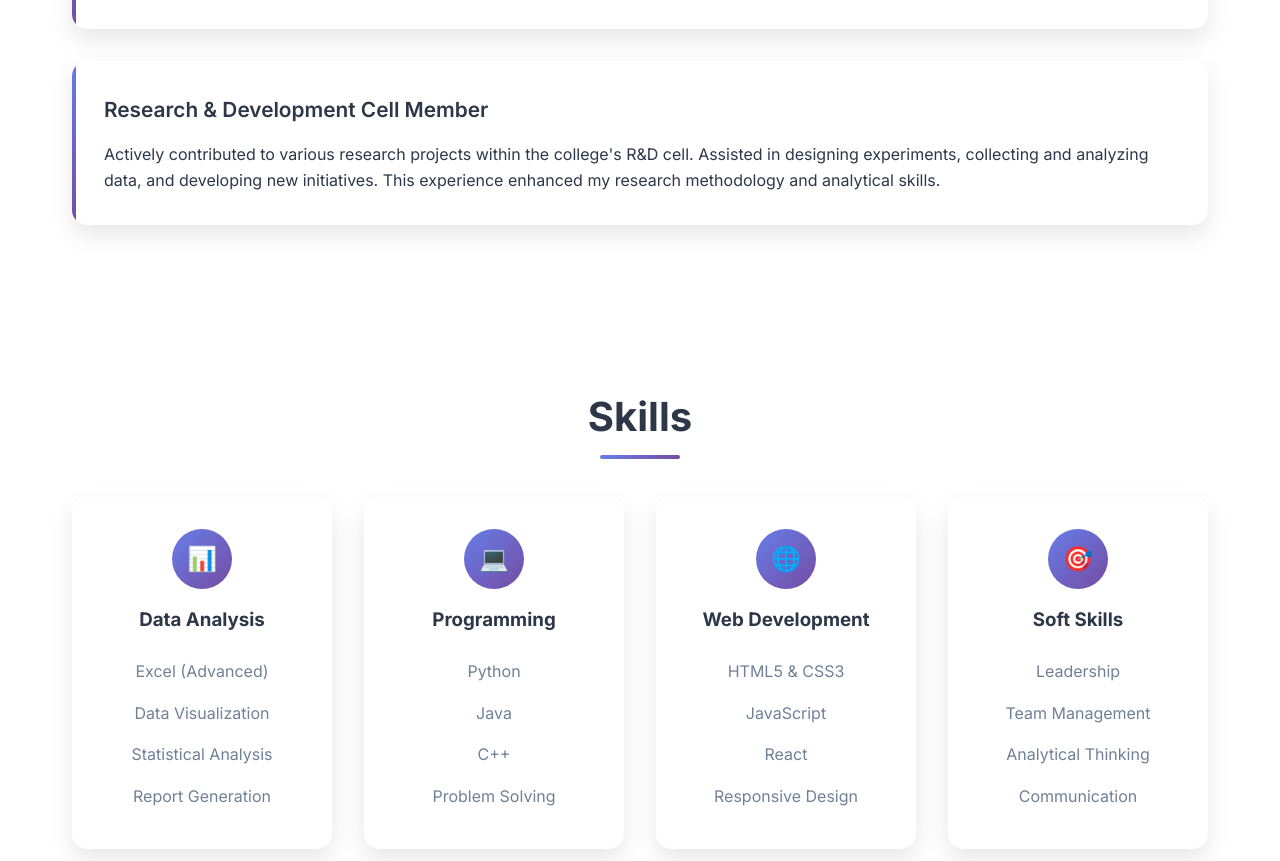
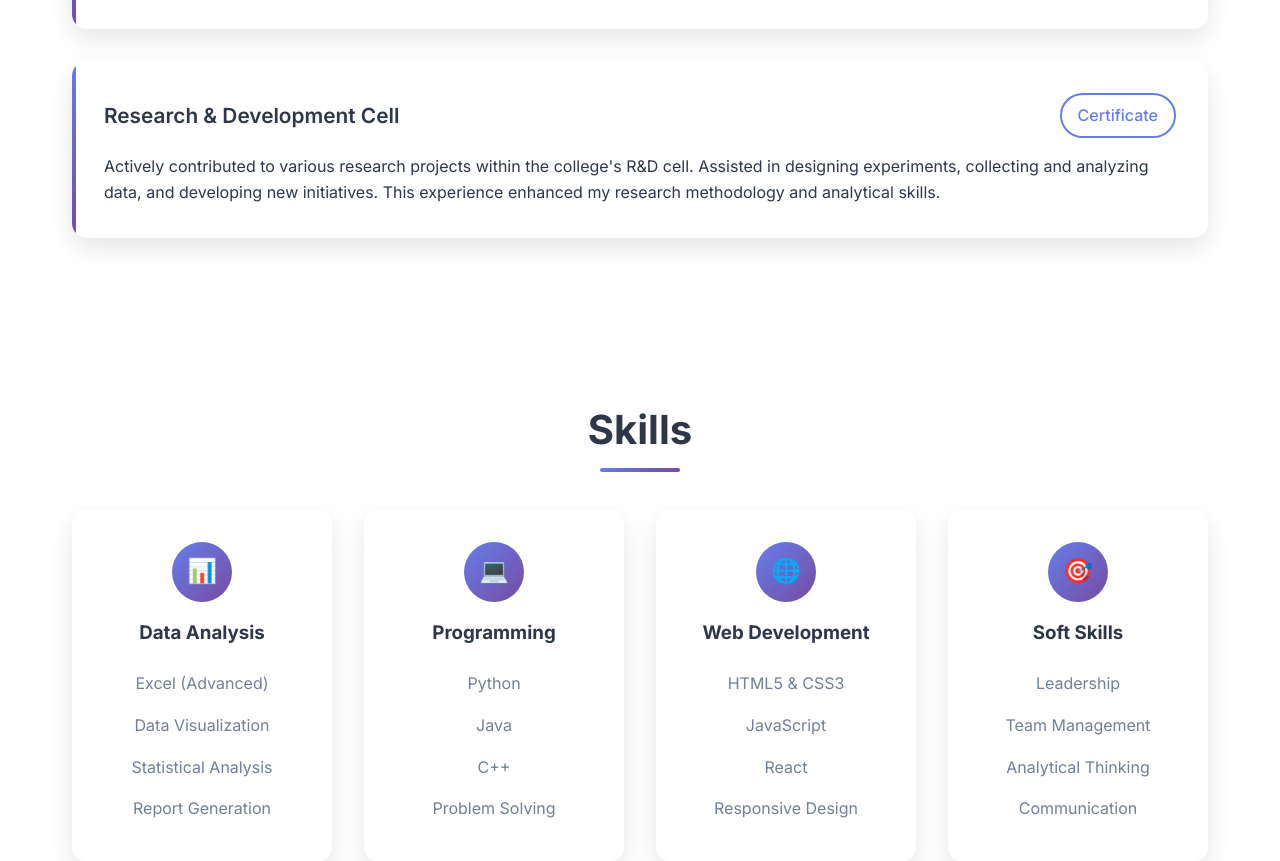
Before and after one commit to Akhil1477/my-portfolio, a plain HTML site: page index.html in a window 1280 px wide. Shown: the part 2008-2869 px from the top of the page. Drawn offline with Linux system fonts and the light colour scheme.

Commit message:
Update index.html

```diff
--- a/index.html
+++ b/index.html
@@ -571,7 +571,8 @@
             </div>
             <div class="experience-card">
                 <div class="experience-header">
-                    <h3 class="experience-title">Research & Development Cell Member</h3>
+                    <h3 class="experience-title">Research & Development Cell</h3>
+                    <a href="https://drive.google.com/file/d/1XIo922CnCVANxJDeNUc8DBipkur0lljm/view?usp=drive_link" class="certificate-link" target="_blank">Certificate</a>
                 </div>
                 <p>Actively contributed to various research projects within the college's R&D cell. Assisted in designing experiments, collecting and analyzing data, and developing new initiatives. This experience enhanced my research methodology and analytical skills.</p>
             </div>
```
